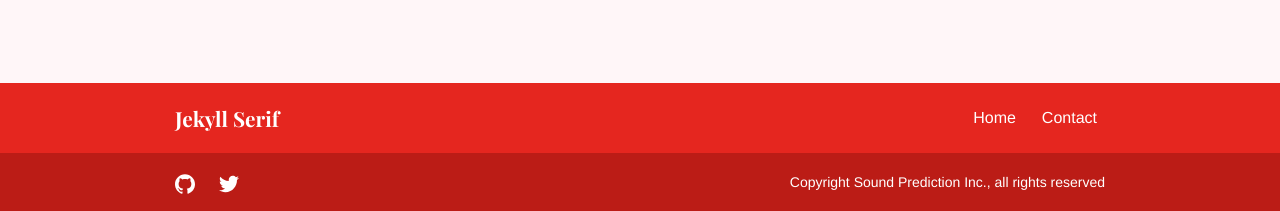
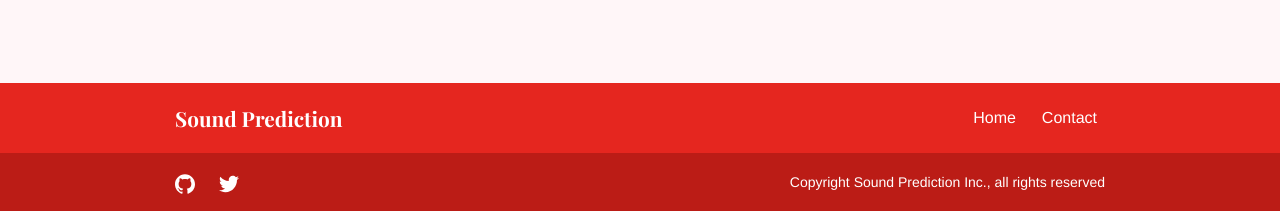
Before and after one commit to soundprediction/soundprediction.github.io, a Jekyll site: the page built from index.md, in a window 1280 px wide. Shown: the part 1490-1701 px from the top of the page. Built offline with Jekyll 4.4.1, drawn with Linux system fonts in a browser that asks for light colours.

Commit message:
branding

```diff
--- a/_config.yml
+++ b/_config.yml
@@ -1,6 +1,6 @@
 baseurl: '/'
 permalink: pretty
-title: 'Jekyll Serif'
+title: 'Sound Prediction'
 
 logo:
   mobile: "images/logo/logo-mobile.svg"
--- a/_data/social.json
+++ b/_data/social.json
@@ -1,12 +1,12 @@
 [
   {
     "name": "Github",
-    "link": "https://github.com/zerostaticthemes/jekyll-serif-theme",
+    "link": "https://github.com/zsoundprediction",
     "image": "images/social/github.svg"
   },
   {
     "name": "Twitter",
-    "link": "https://twitter.com/zerostaticio",
+    "link": "https://twitter.com/mederrata",
     "image": "images/social/twitter.svg"
   }
 ]
```
